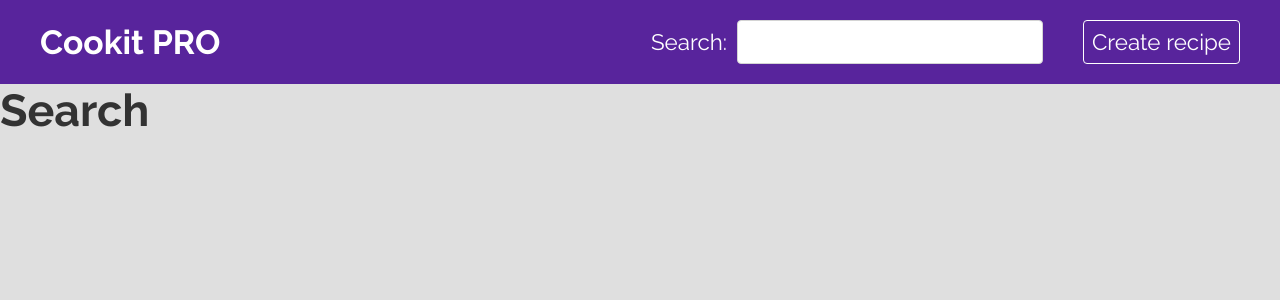
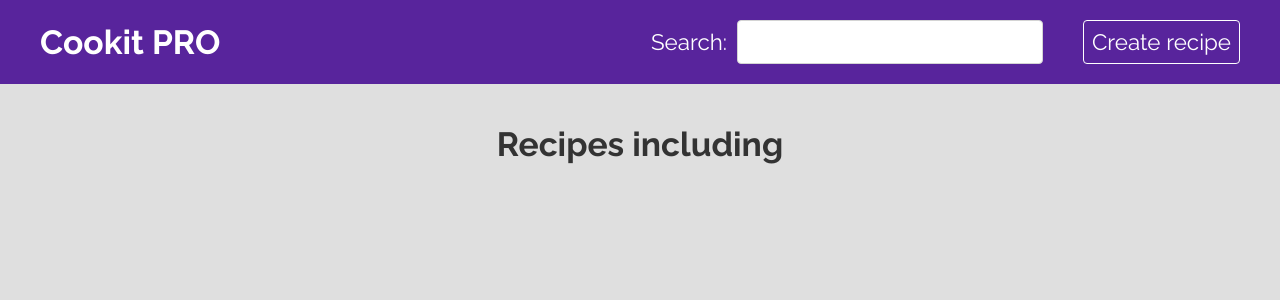
Before and after one commit to sanchitgnawali/cookit, a React (Create React App) app: page /search in a window 1280 px wide. Shown: the top 300 px of the page. Built offline with nearby package versions, Linux system fonts and the light colour scheme; no server answers.

Commit message:
Fixed the parameter passing through url issue

```diff
--- a/src/pages/search/Search.jsx
+++ b/src/pages/search/Search.jsx
@@ -1,9 +1,20 @@
+import { useSearchParams } from "react-router-dom";
+import { useFetch } from "./../../hooks/useFetch";
+
 import "./Search.css";
 
 export default function Search() {
+  const [searchParams, setSearchParams] = useSearchParams();
+
+  const query = searchParams.get("q");
+
+  const url = "http://localhost:3000/recipes?q=" + query;
+
+  const { data, error, isPending } = useFetch(url, "GET");
+
   return (
     <div>
-      <h1>Search</h1>
+      <h2 className="page-title">Recipes including {query}</h2>
     </div>
   );
 }
```
